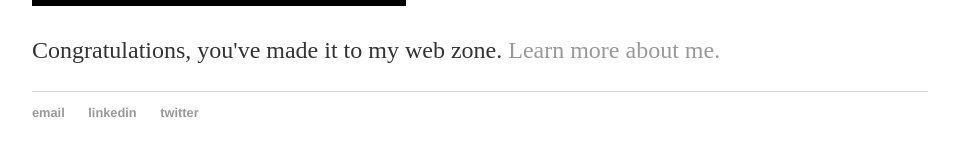
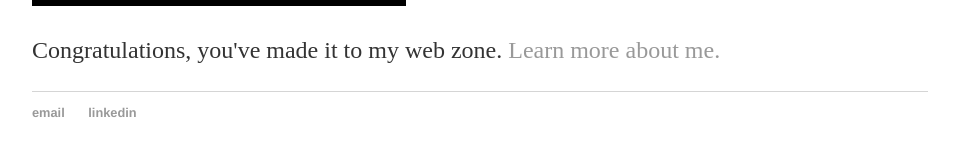
Before and after one commit to mathewolson/mathewolson.github.io, a Jekyll site: the page built from index.html, in a window 1280 px wide. Shown: the part 566-722 px from the top of the page, without its empty margins (160-1119 px from the left). Built offline with Jekyll 4.4.1, drawn with Linux system fonts in a browser that asks for light colours.

Commit message:
Update default.html

```diff
--- a/_layouts/default.html
+++ b/_layouts/default.html
@@ -26,8 +26,7 @@
 	    		<ul>
 	        		<li><a href="mailto:mat.a.olson@gmail.com">email</a></li>
 	        		<li><a href="https://www.linkedin.com/in/mataolson">linkedin</a></li>
-	        		<li><a href="https://twitter.com/mathewolson">twitter</a></li>
-				</ul>
+			</ul>
 			</footer>
 		</body>
 	</html>
```
